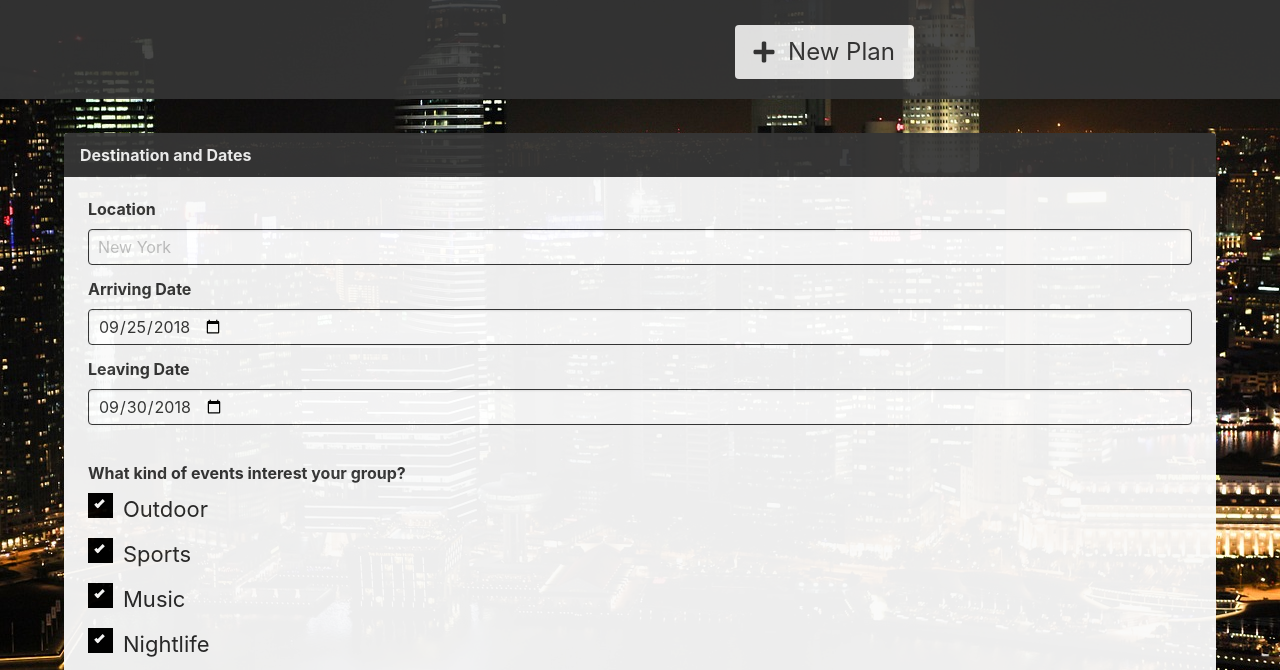
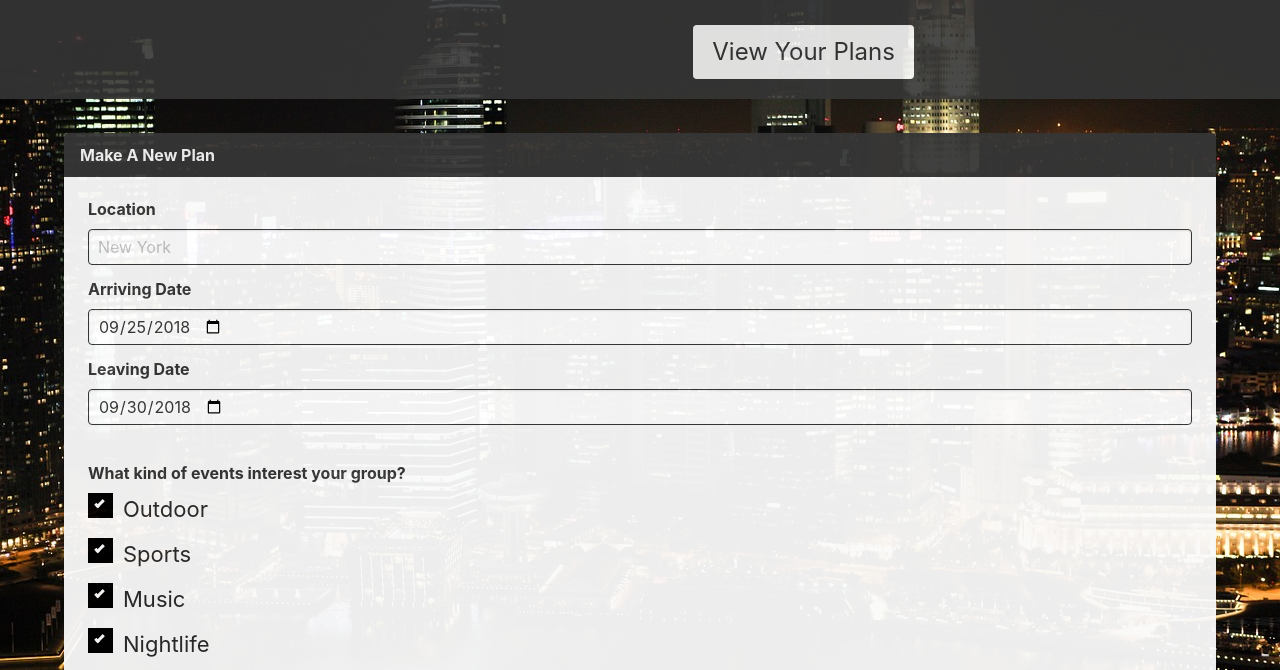
Before and after one commit to nmbarry15/Group-Planner, a plain HTML site: page index.html in a window 1280 px wide. Shown: the part 134-804 px from the top of the page. Drawn offline with nearby package versions, Linux system fonts and the light colour scheme; no server answers.

Commit message:
changed button and added prompt for group name

```diff
--- a/index.html
+++ b/index.html
@@ -47,8 +47,7 @@
                 <div class="hero-foot">
                     <div class="columns">
                         <div class="column" id="new-plan-button-div">
-                            <div class="level-right"> <a href="" class="button is-dark is-inverted is-large" id="new-plan-button"><i
-                                        class="fa fa-plus" aria-hidden="true"></i>&nbsp; New Plan</a>
+                            <div class="level-right"> <a href="" class="button is-dark is-inverted is-large" id="new-plan-button">View Your Plans</a>
                             </div>
                         </div>
                     </div>
@@ -60,7 +59,7 @@
             <div class="container">
                 <article class="message is-dark">
                     <div class="message-header">
-                        <p>Destination and Dates</p>
+                        <p>Make A New Plan</p>
                     </div>
                     <div class="message-body">
                         <form>
```
